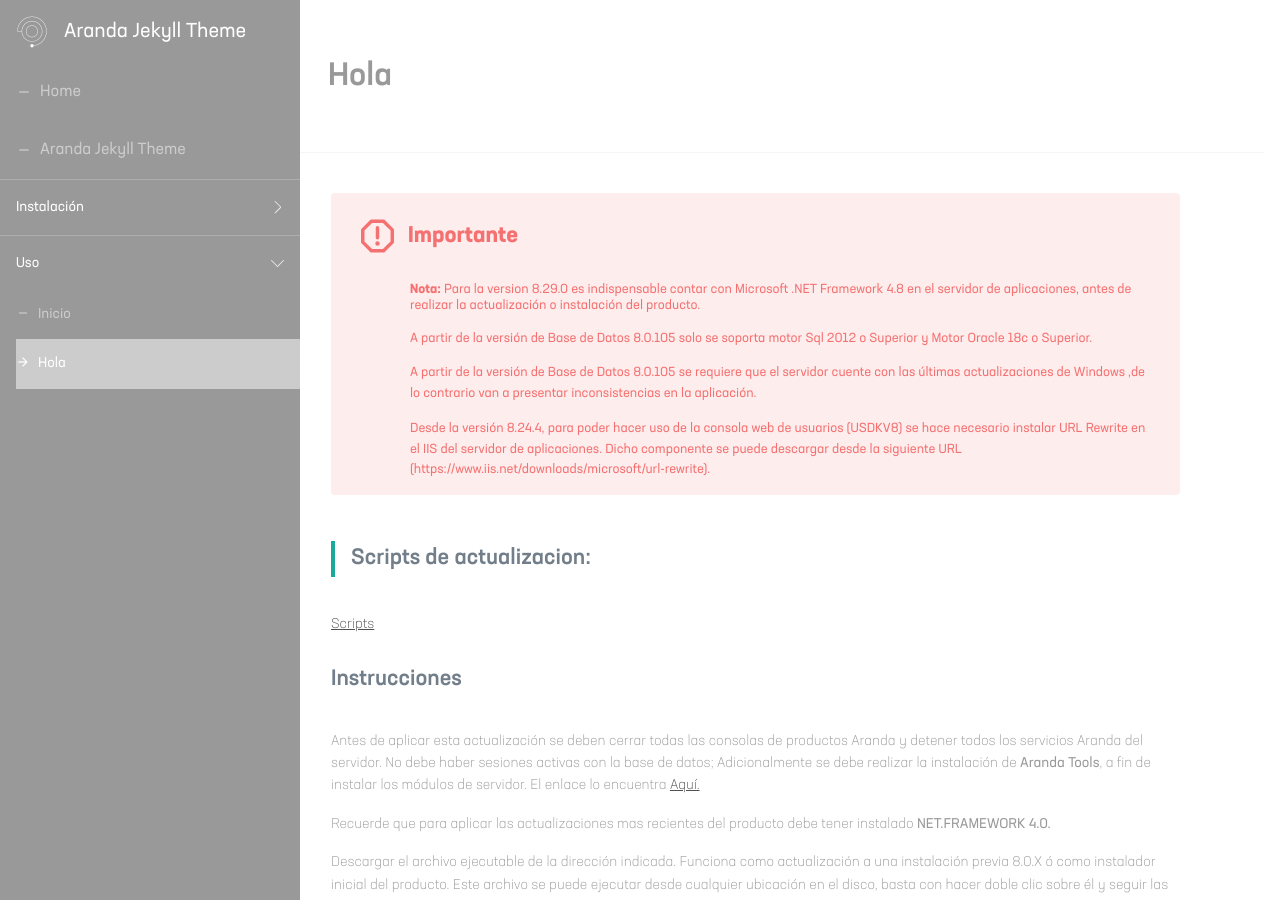
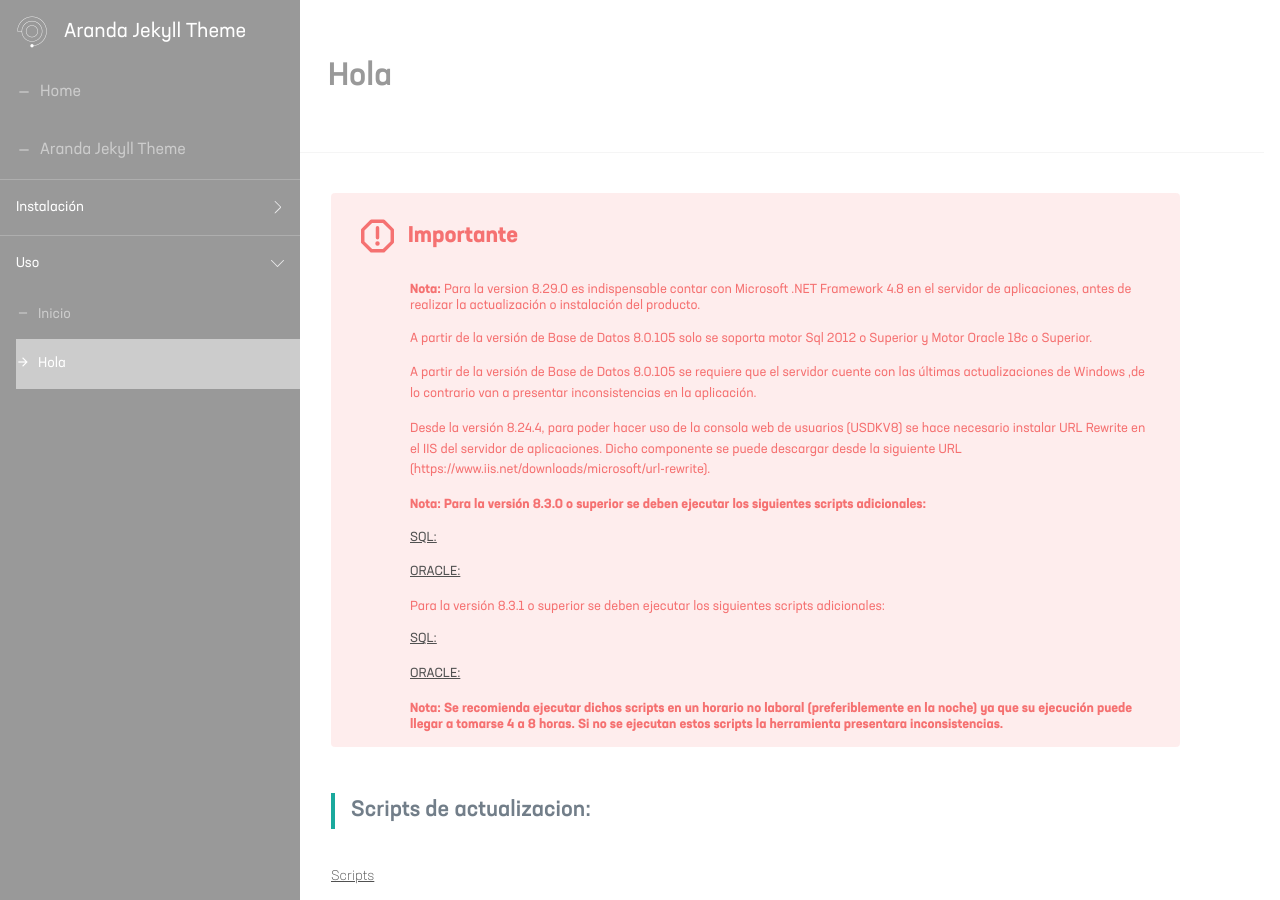
Before and after one commit to Nats85/Manuales-Aranda-Apis, a Jekyll site: the page built from docs/2.2-uso.md, in a window 1280 px wide and 900 px high. Built offline with Jekyll 4.4.1, drawn with Linux system fonts in a browser that asks for light colours.

Commit message:
Update note-instaladores-cmdb.html

```diff
--- a/_includes/note-instaladores-cmdb.html
+++ b/_includes/note-instaladores-cmdb.html
@@ -12,5 +12,26 @@
            <li> A partir de la versión de Base de Datos 8.0.105  se requiere que el servidor cuente con las últimas actualizaciones de Windows ,de lo contrario van a presentar inconsistencias en la aplicación.</li>
            <li> Desde la versión 8.24.4, para poder hacer uso de la consola web de usuarios (USDKV8) se hace necesario instalar URL Rewrite en el IIS del servidor de aplicaciones. Dicho componente se puede descargar desde la siguiente URL (https://www.iis.net/downloads/microsoft/url-rewrite).</li>
 
+          <h1>
+           <strong>Nota: Para la versión 8.3.0 o superior se deben ejecutar los siguientes scripts adicionales:</strong>
+           </h1>
+
+
+           <li><a href="download.arandasoft.com/wp-1/Scripts_Adicionales/SQL/BD_8.0.44.rar"> SQL:</a></li>
+           <li><a href="download.arandasoft.com/wp-1/Scripts_Adicionales/ORACLE/BD_8.0.44.rar"> ORACLE:</a></li>
+
+
+           <h1>
+           Para la versión 8.3.1 o superior se deben ejecutar los siguientes scripts adicionales:
+           </h1>
+
+           <li><a href="download.arandasoft.com/wp-1/Scripts_Adicionales/SQL/SQL_UPDATE_COMMENTARY.sql"> SQL:</a></li>
+           <li><a href="download.arandasoft.com/wp-1/Scripts_Adicionales/ORACLE/ORA_UPDATE_COMMENTARY.sql"> ORACLE:</a></li>
+
+
+           <h1>
+           <strong>Nota: Se recomienda ejecutar dichos scripts en un horario no laboral (preferiblemente en la noche) ya que su ejecución puede llegar a tomarse 4 a 8 horas.
+           Si no se ejecutan estos scripts la herramienta presentara inconsistencias.</strong>
+           </h1>
     </div>
 </div>
```
